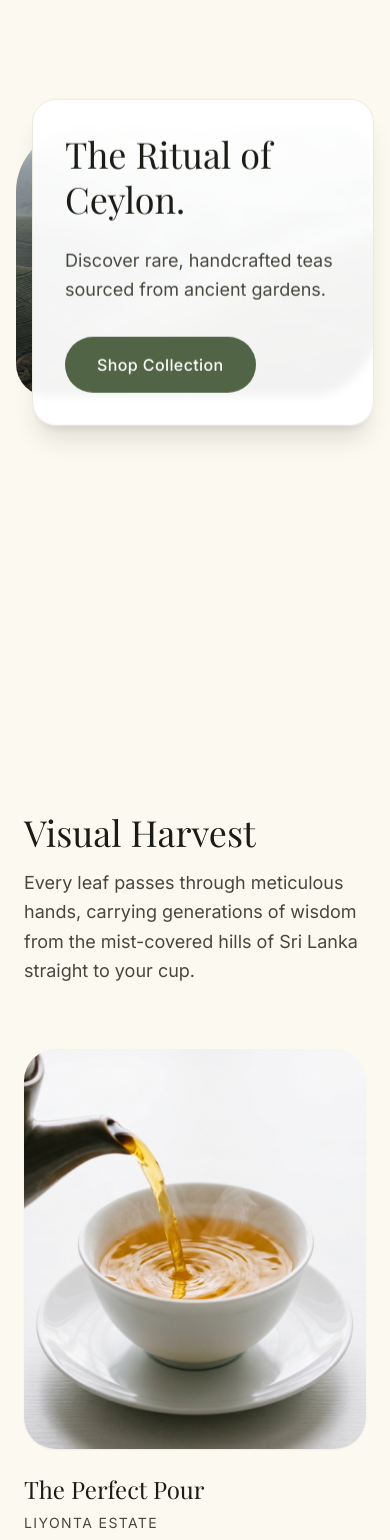
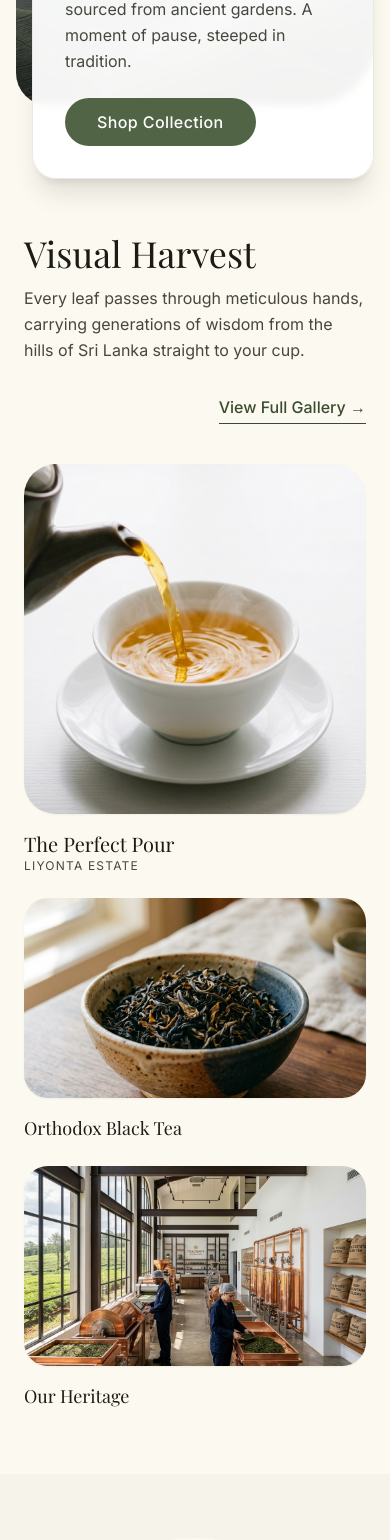
Before and after one commit to RIVINDUSANJULA/Liyonta-Tea-2026, a Next.js app: page / in a window 390 px wide. Shown: the part 160-1700 px from the top of the page. Built offline with nearby package versions, Linux system fonts and the light colour scheme; no server answers; a web font is replaced by a local one.

Commit message:
Home Small

```diff
--- a/app/(home)/page.tsx
+++ b/app/(home)/page.tsx
@@ -6,11 +6,11 @@ export default function Home() {
   return (
     <div className="antialiased overflow-x-hidden bg-[#FCF9F0] text-[#1C1C17]">
       <main>
-        {/* HERO SECTION */}
-        <section className="relative w-full min-h-screen flex items-center justify-center px-4 sm:px-8 py-32 lg:py-40">
+        {/* 1. HERO SECTION */}
+        <section className="relative w-full flex items-center justify-center px-4 sm:px-8 py-16 lg:py-20">
           <div className="relative w-full max-w-7xl mx-auto">
-            {/* Image */}
-            <div className="w-full relative aspect-[4/3] sm:aspect-[16/9] lg:aspect-[21/9] overflow-hidden rounded-[2rem] rounded-tl-[4rem] rounded-br-[4rem]">
+            {/* Image Container */}
+            <div className="w-full relative aspect-[16/9] lg:aspect-[21/9] overflow-hidden rounded-[2rem] rounded-tl-[4rem] rounded-br-[4rem]">
               <Image
                 src="/gallery/gallery-estate.png"
                 alt="Liyonta Tea Gardens"
@@ -19,205 +19,128 @@ export default function Home() {
                 priority
               />
             </div>
-            {/* Floating Card */}
-            <div className="absolute top-1/2 left-4 sm:left-12 lg:left-24 -translate-y-1/2 bg-white/95 backdrop-blur-sm p-8 sm:p-12 rounded-3xl max-w-md shadow-xl border border-[#EBE8DF]">
-              <h1 className="font-serif text-4xl sm:text-5xl mb-6 leading-tight text-[#1C1C17]">
+            {/* Floating Text Card */}
+            <div className="absolute top-1/2 left-4 sm:left-12 lg:left-24 -translate-y-1/2 bg-white/95 backdrop-blur-sm p-8 sm:p-10 rounded-3xl max-w-md shadow-xl border border-[#EBE8DF]">
+              <h1 className="font-serif text-4xl sm:text-5xl mb-4 leading-tight text-[#1C1C17]">
                 The Ritual of Ceylon.
               </h1>
-              <p className="font-sans text-lg mb-8 leading-relaxed text-[#46483F]">
-                Discover rare, handcrafted teas sourced from ancient gardens.
+              <p className="font-sans text-base mb-6 leading-relaxed text-[#46483F]">
+                Discover rare, handcrafted teas sourced from ancient gardens. A moment of pause, steeped in tradition.
               </p>
-              <Link href="/shop" className="inline-flex items-center justify-center px-8 py-4 rounded-full font-sans tracking-wide text-white transition-opacity hover:opacity-90 font-medium bg-[#516445]">
+              <Link href="/shop" className="inline-flex items-center justify-center px-8 py-3 rounded-full font-sans tracking-wide text-white transition-opacity hover:opacity-90 font-medium bg-[#516445]">
                 Shop Collection
               </Link>
             </div>
           </div>
         </section>
 
-        {/* GALLERY TEASER */}
-        <section className="py-32 px-6 md:px-12 bg-[#FCF9F0]">
+        {/* 2. VISUAL HARVEST (GALLERY TEASER) */}
+        <section className="py-16 px-6 md:px-12 bg-[#FCF9F0]">
           <div className="max-w-7xl mx-auto">
-
-            {/* Section Header */}
-            <div className="flex flex-col md:flex-row justify-between items-end mb-16 gap-8">
+            <div className="flex flex-col md:flex-row justify-between items-end mb-10 gap-8">
               <div>
-                <h2 className="font-serif text-4xl sm:text-5xl text-[#1C1C17] mb-4">
-                  Visual Harvest
-                </h2>
-                <p className="font-sans text-[#46483F] text-lg max-w-xl leading-relaxed">
-                  Every leaf passes through meticulous hands, carrying generations of wisdom from the mist-covered hills of Sri Lanka straight to your cup.
+                <h2 className="font-serif text-4xl text-[#1C1C17] mb-3">Visual Harvest</h2>
+                <p className="font-sans text-[#46483F] text-base max-w-xl leading-relaxed">
+                  Every leaf passes through meticulous hands, carrying generations of wisdom from the hills of Sri Lanka straight to your cup.
                 </p>
               </div>
+              <Link href="/gallery" className="text-[#3A4C2F] font-medium inline-flex items-center gap-2 hover:opacity-70 border-b border-[#3A4C2F] pb-1 transition-opacity">
+                View Full Gallery &rarr;
+              </Link>
             </div>
 
-            {/* Asymmetric Image Grid */}
-            <div className="grid grid-cols-1 md:grid-cols-12 gap-8 lg:gap-12">
-
-              {/* Large Left Card */}
+            {/* Asymmetric Editorial Grid */}
+            <div className="grid grid-cols-1 md:grid-cols-12 gap-6 lg:gap-8">
               <div className="md:col-span-7 group cursor-pointer relative">
-                <div className="relative overflow-hidden rounded-[2rem] mb-6 h-[400px] lg:h-[550px] shadow-sm">
-                  <Image
-                    src="/gallery/gallery-pouring.png"
-                    alt="Pouring fresh Ceylon tea"
-                    fill
-                    className="object-cover transition-transform duration-700 group-hover:scale-105"
-                  />
+                <div className="relative overflow-hidden rounded-[2rem] mb-4 h-[350px] lg:h-[450px] shadow-sm">
+                  <Image src="/gallery/gallery-pouring.png" alt="Perfect Pour" fill className="object-cover transition-transform duration-700 group-hover:scale-105" />
                 </div>
-                <div className="flex justify-between items-start pr-4">
-                  <div>
-                    <h3 className="font-serif text-2xl text-[#1C1C17] mb-2">The Perfect Pour</h3>
-                    <p className="font-sans text-[#46483F] text-sm tracking-widest uppercase">Liyonta Estate</p>
-                  </div>
-                </div>
+                <h3 className="font-serif text-xl text-[#1C1C17]">The Perfect Pour</h3>
+                <p className="font-sans text-[#46483F] text-xs tracking-widest uppercase">Liyonta Estate</p>
               </div>
 
-              {/* Stacked Right Cards */}
-              <div className="md:col-span-5 flex flex-col gap-8 lg:gap-12">
-
-                {/* Top Right Card */}
-                <div className="group cursor-pointer relative">
-                  <div className="relative overflow-hidden rounded-[1.5rem] mb-6 h-[250px] shadow-sm">
-                    <Image
-                      src="/extra/black-tea.png"
-                      alt="Orthodox Black Tea Leaves"
-                      fill
-                      className="object-cover transition-transform duration-700 group-hover:scale-105"
-                    />
+              <div className="md:col-span-5 flex flex-col gap-6 lg:gap-8">
+                <div className="group cursor-pointer">
+                  <div className="relative overflow-hidden rounded-[1.5rem] mb-4 h-[200px] shadow-sm">
+                    <Image src="/extra/black-tea.png" alt="Black Tea" fill className="object-cover transition-transform duration-700 group-hover:scale-105" />
                   </div>
-                  <div>
-                    <h3 className="font-serif text-xl text-[#1C1C17] mb-1">Orthodox Black Tea</h3>
-                    <p className="font-sans text-[#46483F] text-sm tracking-widest uppercase">Handpicked</p>
+                  <h3 className="font-serif text-lg text-[#1C1C17]">Orthodox Black Tea</h3>
+                </div>
+                <div className="group cursor-pointer">
+                  <div className="relative overflow-hidden rounded-[1.5rem] mb-4 h-[200px] shadow-sm">
+                    <Image src="/gallery/about-factory.png" alt="Heritage" fill className="object-cover transition-transform duration-700 group-hover:scale-105" />
                   </div>
+                  <h3 className="font-serif text-lg text-[#1C1C17]">Our Heritage</h3>
                 </div>
-
-                {/* Bottom Right Card */}
-                <div className="group cursor-pointer relative">
-                  <div className="relative overflow-hidden rounded-[1.5rem] mb-6 h-[250px] shadow-sm">
-                    <Image
-                      src="/gallery/about-factory.png"
-                      alt="Liyonta Tea Factory"
-                      fill
-                      className="object-cover transition-transform duration-700 group-hover:scale-105"
-                    />
-                  </div>
-                  <div>
-                    <h3 className="font-serif text-xl text-[#1C1C17] mb-1">Our Heritage</h3>
-                    <p className="font-sans text-[#46483F] text-sm tracking-widest uppercase">Since 1980</p>
-                  </div>
-                </div>
-
               </div>
             </div>
           </div>
         </section>
 
-        {/* THE ORIGIN */}
-        <section className="px-4 sm:px-8 py-32 lg:py-40">
-          <div className="max-w-7xl mx-auto flex flex-col md:flex-row items-center gap-16 lg:gap-24">
-            {/* Left Image Mask */}
+        {/* 3. THE ORIGIN (ABOUT TEASER) */}
+        <section className="px-4 sm:px-8 py-16 lg:py-20 bg-[#F6F3EA]">
+          <div className="max-w-7xl mx-auto flex flex-col md:flex-row items-center gap-12 lg:gap-20">
             <div className="w-full md:w-1/2 relative">
-              <div className="absolute inset-0 translate-x-4 translate-y-4 sm:translate-x-8 sm:translate-y-8 rounded-full bg-[#EBE8DF]"></div>
-              <div className="relative aspect-[4/5] rounded-full overflow-hidden border-8 border-[#FCF9F0]">
+              <div className="absolute inset-0 translate-x-4 translate-y-4 rounded-full bg-[#EBE8DF]"></div>
+              <div className="relative aspect-square sm:aspect-[4/5] rounded-full overflow-hidden border-4 border-[#FCF9F0] shadow-lg">
                 <Image src="/gallery/gallery-plucking.png" alt="Tea Plucking" fill className="object-cover" />
               </div>
             </div>
-            {/* Right Content */}
-            <div className="w-full md:w-1/2 space-y-8">
-              <h2 className="font-serif text-4xl sm:text-5xl leading-tight text-[#1C1C17]">
+            <div className="w-full md:w-1/2 space-y-6">
+              <h2 className="font-serif text-4xl leading-tight text-[#1C1C17]">
                 Honoring the hands that shape the leaf.
               </h2>
-              <p className="font-sans text-lg leading-relaxed text-[#46483F]">
-                Our artisanal teas are birthed from the traditional wisdom of Sri Lankan tea farmers. Each harvest reflects a labor-intensive, hand-plucked methodology that ensures only the finest, tender most leaves are selected. We preserve centuries-old techniques to bring out the purity and robust character synonymous with real Ceylon tea.
+              <p className="font-sans text-base leading-relaxed text-[#46483F]">
+                Our artisanal teas are birthed from the traditional wisdom of Sri Lankan tea farmers. Each harvest reflects a labor-intensive methodology that ensures only the tender most leaves are selected.
               </p>
-              <Link href="/about" className="inline-block font-sans text-lg transition-opacity hover:opacity-70 border-b pb-1 text-[#1C1C17] border-[#C7C7BC]">
+              <Link href="/about" className="inline-block font-sans text-base transition-opacity hover:opacity-70 border-b pb-1 text-[#1C1C17] border-[#C7C7BC]">
                 Discover Our Story &rarr;
               </Link>
             </div>
           </div>
         </section>
 
-        {/* MOST POPULAR PRODUCTS */}
-        <section className="px-4 sm:px-8 py-32 lg:py-40">
+        {/* 4. MOST POPULAR PRODUCTS */}
+        <section className="px-4 sm:px-8 py-16 lg:py-20">
           <div className="max-w-7xl mx-auto">
-            <h2 className="font-serif text-4xl sm:text-5xl text-center mb-16 text-[#1C1C17]">Most Popular</h2>
-            <div className="grid grid-cols-1 md:grid-cols-3 gap-8 lg:gap-12">
-              {/* Product 1 */}
-              <Link href="/shop" className="group block cursor-pointer">
-                <div className="relative aspect-[4/5] rounded-2xl overflow-hidden mb-6 flex items-center justify-center p-8 transition-colors bg-[#F6F3EA]">
-                  <div className="relative w-full h-full">
-                    {/* <Image src="https://images.unsplash.com/photo-1544787219-7f47ccb76574?auto=format&fit=crop&q=80&w=800" alt="Premium Liyonta Pekoe" fill className="object-contain group-hover:scale-105 transition-transform duration-500" /> */}
+            <h2 className="font-serif text-4xl text-center mb-12 text-[#1C1C17]">Most Popular</h2>
+            <div className="grid grid-cols-1 md:grid-cols-3 gap-6 lg:gap-10">
+              {[
+                { name: "Premium Liyonta Pekoe", price: "$24.00", desc: "Crisp, coppery notes." },
+                { name: "Classic Black Tea", price: "$19.00", desc: "Bold Ceylon character." },
+                { name: "Silver Tips White Tea", price: "$42.00", desc: "Delicate and floral." }
+              ].map((product, i) => (
+                <Link key={i} href="/shop" className="group block">
+                  <div className="relative aspect-[4/5] rounded-2xl overflow-hidden mb-4 bg-[#F6F3EA] flex items-center justify-center">
+                    <div className="absolute inset-x-0 bottom-0 p-4 flex justify-center opacity-0 group-hover:opacity-100 transition-all duration-300 translate-y-2 group-hover:translate-y-0">
+                      <span className="px-5 py-2 rounded-full text-xs font-medium text-white bg-[#516445]">Quick Add</span>
+                    </div>
                   </div>
-                  <div className="absolute inset-x-0 bottom-0 p-6 flex justify-center opacity-0 group-hover:opacity-100 transition-opacity duration-300">
-                    <span className="px-6 py-3 rounded-full text-sm font-medium tracking-wide text-white shadow-lg bg-[#516445]">
-                      Quick Add
-                    </span>
-                  </div>
-                </div>
-                <h3 className="font-serif text-2xl mb-2 text-[#1C1C17]">Premium Liyonta Pekoe</h3>
-                <p className="font-sans mb-3 text-sm text-[#46483F]">Crisp, coppery notes with a bright aroma.</p>
-                <p className="font-sans font-medium text-[#1C1C17]">$24.00</p>
-              </Link>
-
-              {/* Product 2 */}
-              <Link href="/shop" className="group block cursor-pointer">
-                <div className="relative aspect-[4/5] rounded-2xl overflow-hidden mb-6 flex items-center justify-center p-8 transition-colors bg-[#F6F3EA]">
-                  <div className="relative w-full h-full">
-                    {/* <Image src="https://images.unsplash.com/photo-1594891108256-4b95f1345ac5?auto=format&fit=crop&q=80&w=800" alt="Classic Black Tea" fill className="object-contain group-hover:scale-105 transition-transform duration-500" /> */}
-                  </div>
-                  <div className="absolute inset-x-0 bottom-0 p-6 flex justify-center opacity-0 group-hover:opacity-100 transition-opacity duration-300">
-                    <span className="px-6 py-3 rounded-full text-sm font-medium tracking-wide text-white shadow-lg bg-[#516445]">
-                      Quick Add
-                    </span>
-                  </div>
-                </div>
-                <h3 className="font-serif text-2xl mb-2 text-[#1C1C17]">Classic Black Tea</h3>
-                <p className="font-sans mb-3 text-sm text-[#46483F]">Bold, robust, and unmistakable Ceylon character.</p>
-                <p className="font-sans font-medium text-[#1C1C17]">$19.00</p>
-              </Link>
-
-              {/* Product 3 */}
-              <Link href="/shop" className="group block cursor-pointer">
-                <div className="relative aspect-[4/5] rounded-2xl overflow-hidden mb-6 flex items-center justify-center p-8 transition-colors bg-[#F6F3EA]">
-                  <div className="relative w-full h-full">
-                    {/* <Image src="https://images.unsplash.com/photo-1588675404561-124b873325c4?auto=format&fit=crop&q=80&w=800" alt="Silver Tips White Tea" fill className="object-contain group-hover:scale-105 transition-transform duration-500" /> */}
-                  </div>
-                  <div className="absolute inset-x-0 bottom-0 p-6 flex justify-center opacity-0 group-hover:opacity-100 transition-opacity duration-300">
-                    <span className="px-6 py-3 rounded-full text-sm font-medium tracking-wide text-white shadow-lg bg-[#516445]">
-                      Quick Add
-                    </span>
-                  </div>
-                </div>
-                <h3 className="font-serif text-2xl mb-2 text-[#1C1C17]">Silver Tips White Tea</h3>
-                <p className="font-sans mb-3 text-sm text-[#46483F]">Delicate, floral, and meticulously hand-rolled.</p>
-                <p className="font-sans font-medium text-[#1C1C17]">$42.00</p>
-              </Link>
+                  <h3 className="font-serif text-xl mb-1 text-[#1C1C17]">{product.name}</h3>
+                  <p className="font-sans text-sm text-[#46483F] mb-2">{product.desc}</p>
+                  <p className="font-sans font-semibold text-[#1C1C17]">{product.price}</p>
+                </Link>
+              ))}
             </div>
           </div>
         </section>
 
-        {/* FOUNDER QUOTE & IMAGE */}
-        <section className="px-4 sm:px-8 py-32 lg:py-40">
-          <div className="max-w-4xl mx-auto flex flex-col items-center text-center">
-            <div className="relative w-32 h-32 sm:w-40 sm:h-40 rounded-full overflow-hidden mb-12 border-4 border-[#EBE8DF]">
+        {/* 5. FOUNDER QUOTE */}
+        <section className="px-4 sm:px-8 py-16 lg:py-24 bg-white">
+          <div className="max-w-3xl mx-auto flex flex-col items-center text-center">
+            <div className="relative w-28 h-28 rounded-full overflow-hidden mb-8 border-2 border-[#EBE8DF]">
               <Image src="/MrRonnieLiyanage.png" alt="Ronnie Liyanage" fill className="object-cover" />
             </div>
-            <blockquote className="font-serif italic text-3xl sm:text-4xl lg:text-5xl leading-tight mb-12 text-[#1C1C17]">
+            <blockquote className="font-serif italic text-2xl sm:text-3xl leading-snug mb-8 text-[#1C1C17]">
               &quot;We started Liyonta to bring the world a true taste of Sri Lanka—one that isn&apos;t diluted by mass-market blending, but defined by its origin.&quot;
             </blockquote>
-            <div className="flex flex-col items-center space-y-2 mb-12">
-              <cite className="font-sans not-italic text-sm tracking-widest font-bold uppercase text-[#1C1C17]">
+            <div className="mb-10">
+              <cite className="font-sans not-italic text-xs tracking-widest font-bold uppercase text-[#1C1C17] block mb-1">
                 MR RONNIE LIYANAGE
               </cite>
-              <span className="font-sans text-sm text-[#46483F]">
-                Founder, Liyonta Factory
-              </span>
+              <span className="font-sans text-xs text-[#46483F]">Founder, Liyonta Factory</span>
             </div>
-
-            {/* Contact Page CTA */}
-            <Link
-              href="/contact"
-              className="inline-flex items-center justify-center px-10 py-3 rounded-full border border-[#C7C7BC] text-[#1C1C17] font-sans text-sm font-medium tracking-wide hover:bg-[#EBE8DF] transition-colors"
-            >
+            <Link href="/contact" className="px-8 py-3 rounded-full border border-[#C7C7BC] text-[#1C1C17] font-sans text-xs font-bold uppercase tracking-widest hover:bg-[#EBE8DF] transition-colors">
               Get in Touch
             </Link>
           </div>
```
